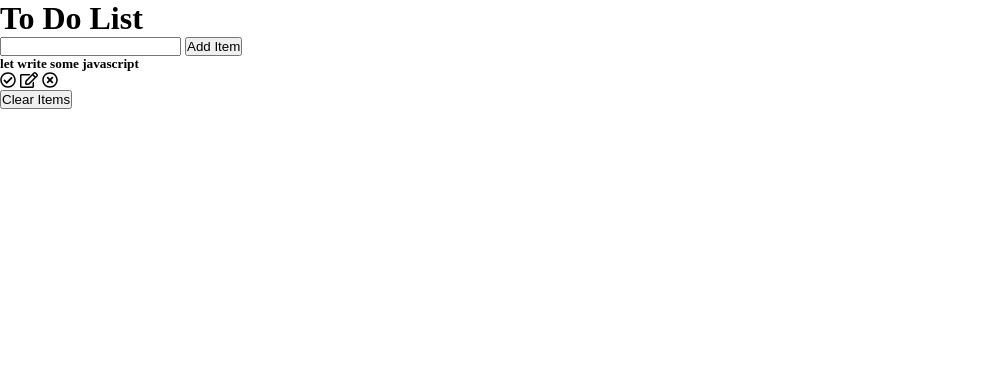
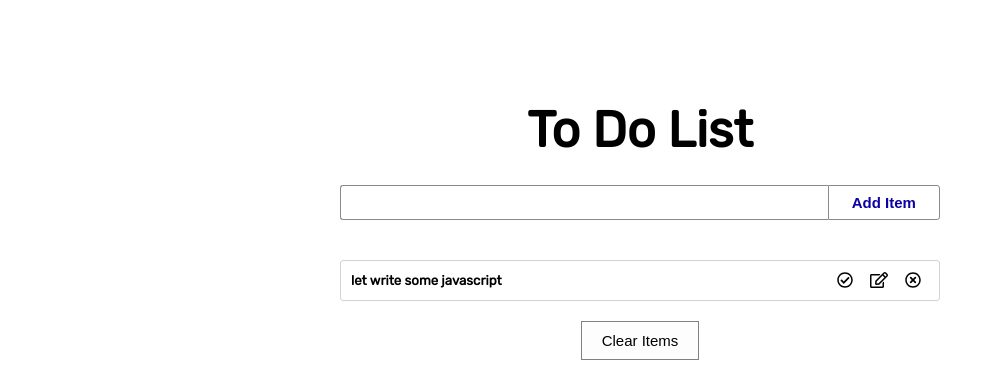
Before and after one commit to mhdhfz/100-js-projects-for-beginners, a plain HTML site: page 8.to-do-list/index.html in a window 1280 px wide. Shown: the whole page, without its empty margins (0-1003 px from the left). Drawn offline with Linux system fonts and the light colour scheme; a web font is replaced by a local one.

Commit message:
done style the app

```diff
--- a/8.to-do-list/index.html
+++ b/8.to-do-list/index.html
@@ -4,16 +4,19 @@
     <meta charset="UTF-8">
     <meta http-equiv="X-UA-Compatible" content="IE=edge">
     <meta name="viewport" content="width=device-width, initial-scale=1.0">
+    <link href="https://fonts.googleapis.com/css2?family=Rubik&family=Yomogi&display=swap" rel="stylesheet">
     <link rel="stylesheet" href="style.css">
     <title>To Do List</title>
 </head>
 <body>
     <div class="container">
         <h1 class="title">To Do List</h1>
-        <section>
+        <section class="item-form">
             <form>
-                <input type="text" class="">
-                <button>Add Item</button>
+                <div class="item-input-group">
+                    <input type="text" id="itemInput" class="item-input">
+                    <button class="btn-item-input">Add Item</button>
+                </div>
             </form>
         </section>
         <section class="item-container">
@@ -27,14 +30,14 @@
                         <a class="edit-item">
                             <i class="far fa-edit"></i>
                         </a>
-                        <a class="delete item">
+                        <a class="delete-item">
                             <i class="far fa-times-circle"></i>
                         </a>
                     </div>
                 </div>
             </div>
-            <button class="clear-items">Clear Items</button>
         </section>
+        <button class="clear-items">Clear Items</button>
     </div>
     <script defer src="https://cdnjs.cloudflare.com/ajax/libs/font-awesome/5.15.3/js/all.min.js" integrity="sha512-RXf+QSDCUQs5uwRKaDoXt55jygZZm2V++WUZduaU/Ui/9EGp3f/2KZVahFZBKGH0s774sd3HmrhUy+SgOFQLVQ==" crossorigin="anonymous" referrerpolicy="no-referrer"></script>
     <script src="app.js"></script>
--- a/8.to-do-list/style.css
+++ b/8.to-do-list/style.css
@@ -3,3 +3,95 @@
     margin: 0;
     padding: 0;
 }
+
+html {
+    font-family: 'Rubik', sans-serif;
+}
+
+.container {
+    max-width: 800px;
+    display: flex;
+    flex-direction: column;
+    justify-content: center;
+    align-items: center;
+    margin: 100px auto 50px;
+}
+
+.title {
+    margin-bottom: 25px;
+    font-size: 50px;
+}
+
+.item-form {
+    min-width: 600px;
+}
+
+.item-input-group {
+    display: flex;
+    justify-content: center ;
+    align-items: center;
+}
+
+.item-input {
+    flex-grow: 7;
+    padding: 5px;
+    font-size: 20px;
+    border: 1px solid #8a8a8a;
+    border-right: none;
+    border-radius: 3px;
+    outline: none;
+    border-top-right-radius: 0;
+    border-bottom-right-radius: 0;
+}
+
+
+.btn-item-input {
+    flex-grow: 1;
+    padding: 8px;
+    font-size: 15px;
+    font-weight: bold;
+    border: 1px solid #8a8a8a;
+    border-radius: 3px;
+    border-top-left-radius: 0;
+    border-bottom-left-radius: 0;
+    background-color: transparent;
+    color: #0d00a4;
+    cursor: pointer;
+}
+
+.item-container {
+    margin-top: 40px;
+    min-width: 600px;
+
+}
+
+.item {
+    display: flex;
+    justify-content: space-between;
+    align-items: center;
+    border: 1px solid #d3d3d3;
+    border-radius: 3px;
+    padding: 10px;
+}
+
+
+.item-icon {
+    display: flex;
+    justify-content: space-around;
+    width: 100px;
+
+}
+
+.clear-items {
+    margin-top: 20px;
+    padding: 10px 20px;
+    font-size: 15px;
+    background-color: #fdfdfd;
+    border: 1px solid #808080;
+    cursor: pointer;
+}
+
+.clear-items:hover {
+    background-color: #7c7c7c;
+    color: #fdfdfd;
+}
```
